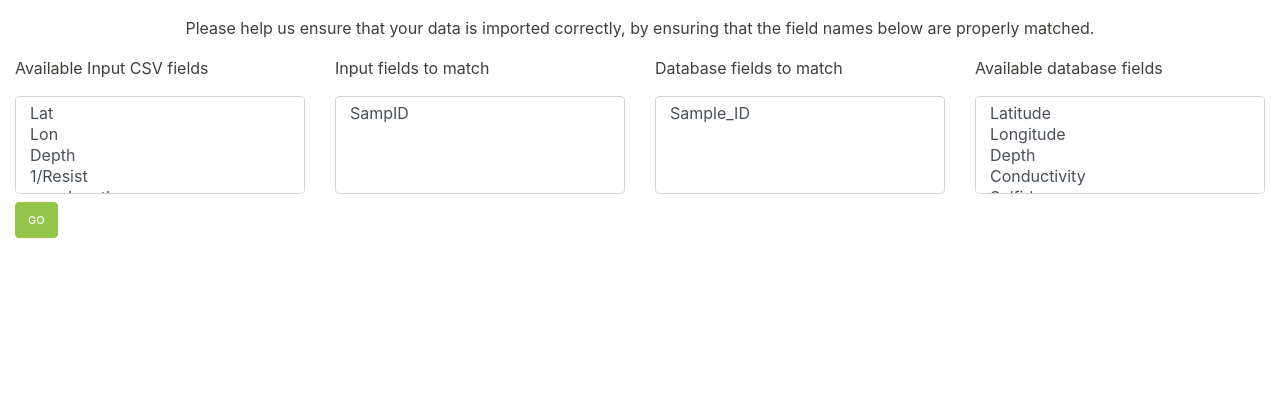
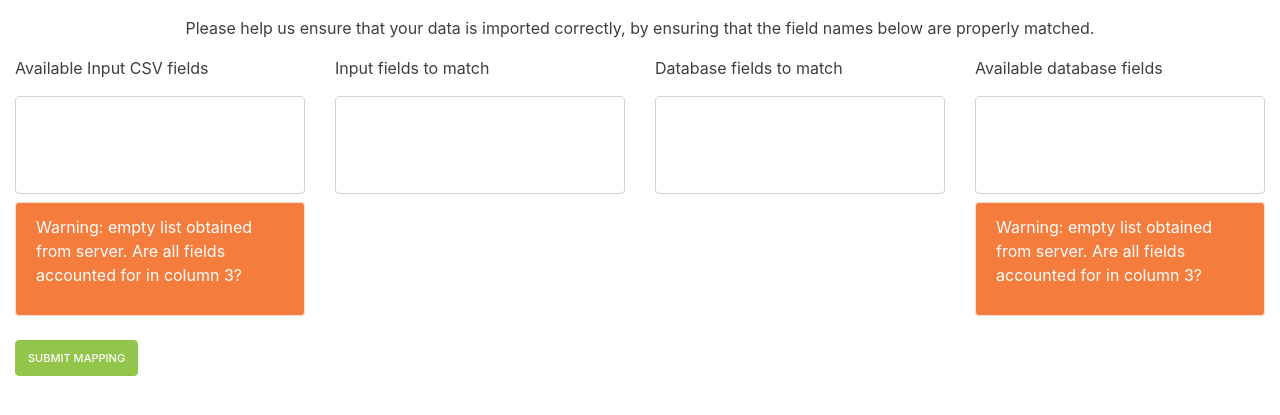
Before and after one commit to Trevortds/geoSampler, a Django app: page /samples/import/csv/2 in a window 1280 px wide. Shown: the part 56-471 px from the top of the page. Run offline with Django 3.2, Linux system fonts and the light colour scheme; lists and menus that the app fills with data are empty; some libraries are stand-ins or nearby versions.

Commit message:
Adding file import, making basic field mapper scheme

```diff
--- a/samples/templates/samples/import2.html
+++ b/samples/templates/samples/import2.html
@@ -3,6 +3,17 @@
 {% load crispy_forms_tags %}
 
 {% block content %}
+
+    {% if errors %}
+        <div class="row">
+            <div class="col-12">
+                <div class="alert alert-danger">
+                    <strong>There was an error with your mapping, please review and resubmit.</strong>
+                    <strong>The error message is: {{ errors }}</strong>
+                </div>
+            </div>
+        </div>
+    {% endif %}
 
     <div class="row">
         <div class="col-9 mx-auto">
@@ -26,42 +37,74 @@
     <form method="POST" enctype="multipart/form-data"> {% csrf_token %}
     <div class="row">
         <div class="col-3">
+            <p>Available Input CSV fields</p>
+        </div>
+        <div class="col-3">
+            <p>Input fields to match</p>
+        </div>
+        <div class="col-3">
+            <p>Database fields to match</p>
+        </div>
+        <div class="col-3">
+{#            <img src="../Common/MultiSelect/img/switch.png">#}
+            <p>Available database fields</p>
+        </div>
+    </div>
+    <div class="row">
+        <div class="col-3">
 {#            <input type="text" name="sometext">#}
-            <p>Available Input CSV fields</p>
+
             <select multiple name="select1" id="select1" class="form-control whatever">
-                <option value="1">Lat</option>
-                <option value="2">Lon</option>
-                <option value="3">Depth</option>
-                <option value="4">1/Resist</option>
-                <option value="4">core length</option>
+                {% for input_item in input_list %}
+                    <option value="{{ input_item }}">{{ input_item }}</option>
+                {% endfor %}
             </select>
 {#            <img src="../Common/MultiSelect/img/switch.png">#}
         </div>
         <div class="col-3">
-            <p>Input fields to match</p>
             <select multiple name="select2" id="select2" class="form-control whatever">
-                <option value="guess">SampID</option>
+                {% for input_guess in input_match %}
+                    <option value="{{ input_guess }}">{{ input_guess }}</option>
+                {% endfor %}
             </select>
         </div>
         <div class="col-3">
-            <p>Database fields to match</p>
             <select multiple name="select3" id="select3" class="form-control whatever">
-                <option value="guess">Sample_ID</option>
+                {% for output_guess in output_match %}
+                    <option value="{{ output_guess }}">{{ output_guess }}</option>
+                {% endfor %}
             </select>
         </div>
         <div class="col-3">
-{#            <img src="../Common/MultiSelect/img/switch.png">#}
-            <p>Available database fields</p>
             <select multiple name="select4" id="select4" class="form-control whatever">
-                <option value="1">Latitude</option>
-                <option value="2">Longitude</option>
-                <option value="3">Depth</option>
-                <option value="4">Conductivity</option>
-                <option value="4">Sulfide</option>
+                {% for output_item in model_list %}
+                    <option value="{{ output_item }}">{{ output_item }}</option>
+                {% endfor %}
             </select>
         </div>
     </div>
-    <button type="submit" name="submit" value="Submit" class="btn btn-success mt-2" onclick="selectAll();">go</button>
+        <div class="row mt-2">
+        <div class="col-3">
+            {% if not input_list %}
+                <div class="alert alert-warning">
+                    <p>Warning: empty list obtained from server. Are all fields accounted for in column 3?</p>
+                </div>
+            {% endif %}
+        </div>
+        <div class="col-3">
+        </div>
+        <div class="col-3">
+        </div>
+        <div class="col-3">
+{#            <img src="../Common/MultiSelect/img/switch.png">#}
+            {% if not model_list %}
+                <div class="alert alert-warning">
+                    <p>Warning: empty list obtained from server. Are all fields accounted for in column 3?</p>
+                </div>
+            {% endif %}
+        </div>
+    </div>
+    <button type="submit" name="submit" value="Submit" class="btn btn-success mt-2" onclick="selectAll();">Submit mapping</button>
     </form>
 
 
--- /dev/null
+++ b/samples/utils.py
@@ -0,0 +1,24 @@
+
+
+# lists acquired from a sample run from the table Gwen sent me
+select2 = ['Sample #', 'Job #', 'Job Name', 'Latitude', 'Longitude', 'Depth', 'Soil type', 'Texture ', 'Color', 'pH', 'Redox Potential (mV)', 'Conductivity (µS/cm)', 'Chloride (ppm)', 'Sulfate (ppm)', 'Salinity (%)', 'Resistivity as Collected (KΩ-cm)', 'Resistivity Saturated (KΩ-cm)', 'Carbonate', 'Sulfide', 'Moisture Content (%)', 'Comments']
+select3 = ['sample_no', 'job_no', 'job_name', 'latitude', 'longitude', 'depth', 'soil_type', 'texture', 'color', 'ph', 'redox_potential', 'conductivity', 'chloride', 'sulfate', 'salinity', 'resistivity_as_collected', 'resistivity_saturated', 'carbonate', 'sulfide', 'moisture_content', 'comments']
+
+known_csv_to_model_map = dict(zip(select2, select3))
+known_model_to_csv_map = dict(zip(select2, select3))
+
+def matchup_fieldnames(input_list, model_list):
+    """I don't think that model_list is actually necessary, but leaving it just in case"""
+    input_match = []
+    output_match = []
+    for fieldname in input_list:
+        # TODO make this fuzzy, or at least caps insensitive
+        if fieldname in known_csv_to_model_map:
+            input_match.append(fieldname)
+            output_match.append(known_csv_to_model_map[fieldname])
+
+    return input_match, output_match
+
+
+def mapping_sanity_check(inputmap, outputmap, filename):
+    return (False, "Field mapping sanity check feature is not implemented yet")
--- a/samples/views.py
+++ b/samples/views.py
@@ -23,6 +23,7 @@ from .tables import SampleTable
 #     template_name = 'samples/index.html'
 #     samples = Sample.objects.all()
 #     return render(request, 'samples/index.html', locals())
+from .utils import matchup_fieldnames, mapping_sanity_check
 
 
 class SampleListView(FilterView, SingleTableView):
@@ -80,6 +81,7 @@ def csv_import(request):
     return render(request, 'samples/import.html')
 
 def csv_import2(request):
+    context = {}
     if request.method == 'POST':
         print(request.POST)
         if 'myfile' in request.FILES:
@@ -94,12 +96,63 @@ def csv_import2(request):
             print(dict(request.session))
 
             # get fields in file and fields available in database, try to match them up. Give 4 lists to the template
+            with open(filepath, 'r') as f:
+                reader = csv.DictReader(f)
+                input_list = reader.fieldnames
 
-            render(request, 'samples/import2.html')
-        elif 'some_kind_of_form_response' in (data := request.POST.copy()):
+
+            form = SampleForm()
+            form_field_classes = tuple((field_name, form.fields[field_name].widget.__class__) for field_name in form.fields)
+            model_forms = [pair[0] for pair in form_field_classes]
+
+            # TODO add attempt of matching-up here to save user time
+            input_match, output_match = matchup_fieldnames(input_list, model_forms)
+            for x in input_match:
+                input_list.remove(x)
+            for x in output_match:
+                model_forms.remove(x)
+            context["input_list"] = input_list
+            context["input_match"] = input_match
+            context["output_match"] = output_match
+            context["model_list"] = model_forms
+            context["upload_filename"] = request.session['upload_filename']
+            return render(request, 'samples/import2.html', context)
+        elif 'select2' in (data := request.POST.copy()) and 'select3' in (data := request.POST.copy()):
+            print(data.getlist("select2"))
+            valid, error_msg = mapping_sanity_check(data.getlist("select2"),
+                                                    data.getlist("select3"),
+                                                    request.session['upload_filepath'])
+            if valid:
+                pass
+            else:
+                with open(request.session['upload_filepath'], 'r') as f:
+                    reader = csv.DictReader(f)
+                    input_list = reader.fieldnames
+                form = SampleForm()
+                form_field_classes = tuple(
+                    (field_name, form.fields[field_name].widget.__class__) for field_name in form.fields)
+                model_forms = [pair[0] for pair in form_field_classes]
+
+                for x in data.getlist("select2"):
+                    input_list.remove(x)
+                for x in data.getlist("select3"):
+                    model_forms.remove(x)
+                context["errors"] = error_msg
+                context["input_list"] = input_list
+                context["input_match"] = data.getlist("select2")
+                context["output_match"] = data.getlist("select3")
+                context["model_list"] = model_forms
+                context["upload_filename"] = request.session['upload_filename']
+
+                return render(request, 'samples/import2.html', context)
+
             # start import of mapping with data, check for overlapping ids, etc
-            pass
+            # check validity with common sense first, if validity fails send back errors and display in an if block,
+            # like this https://stackoverflow.com/questions/14647723/django-forms-if-not-valid-show-form-with-error-message
+
+            return HttpResponseBadRequest("This isn't implemented yet")
         else:
             # return 400
-            return HttpResponseBadRequest()
-    return render(request, 'samples/import2.html')
+            return HttpResponseBadRequest("Error: Bad request. If you are seeing this page, your form data did not "
+                                          "send properly. Please contact webmaster")
+    return render(request, 'samples/import2.html', context)
```
